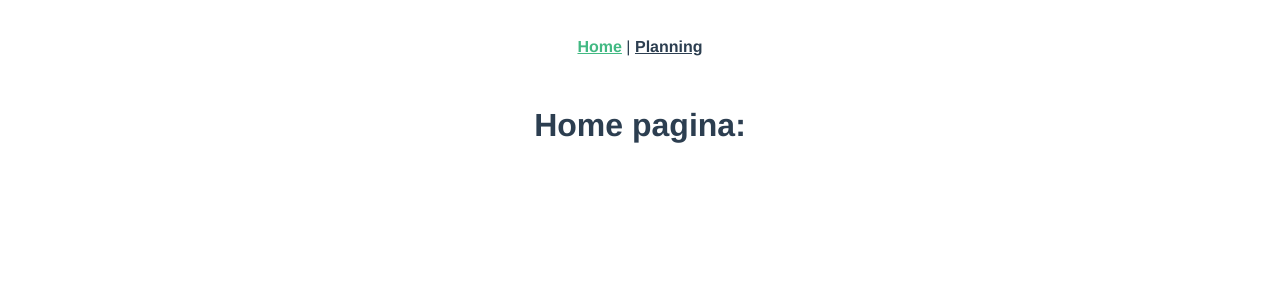
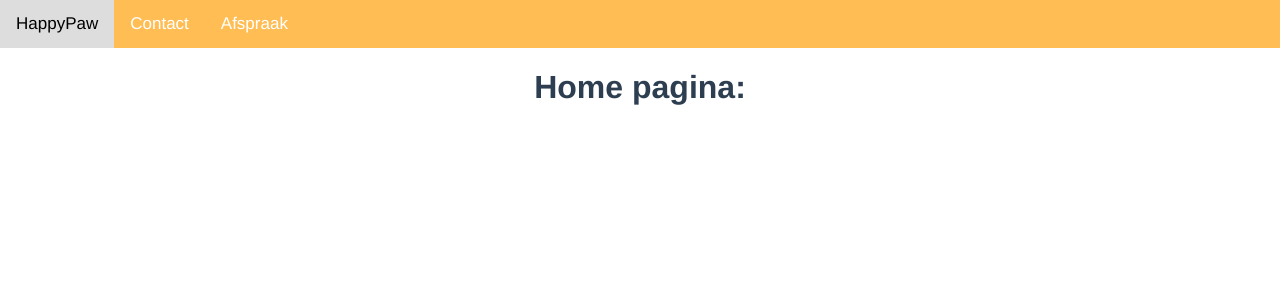
Before and after one commit to Educom-Trainees/educom-dierenartsen, a Vue app: page / in a window 1280 px wide. Shown: the top 300 px of the page. Built offline with nearby package versions, Linux system fonts and the light colour scheme.

Commit message:
Updated App.Vue to utilize TopNavigation component

```diff
--- a/src/App.vue
+++ b/src/App.vue
@@ -1,10 +1,17 @@
 <template>
-  <nav>
-    <router-link to="/">Home</router-link> |
-    <router-link to="/planning">Planning</router-link>
-  </nav>
+  <TopNavigation />
   <router-view/>
 </template>
+
+<script>
+  import TopNavigation from './components/TopNavigation.vue'
+
+  export default {
+    components: {
+      TopNavigation
+    },
+}
+</script>
 
 <style>
   #app {
@@ -14,17 +21,7 @@
     text-align: center;
     color: #2c3e50;
   }
-
-nav {
-  padding: 30px;
-}
-
-nav a {
-  font-weight: bold;
-  color: #2c3e50;
-}
-
-nav a.router-link-exact-active {
-  color: #42b983;
+  body {
+    margin: 0;
   }
 </style>
```
Lines whose indentation alone changed are shown as unchanged.
